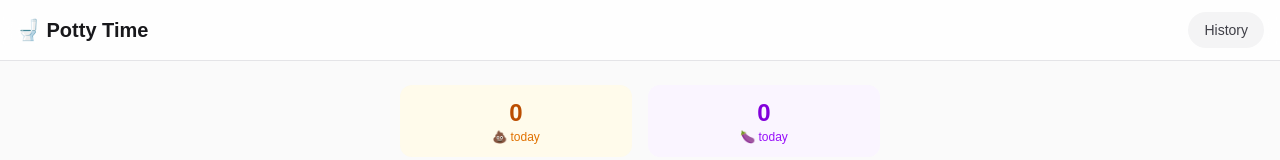
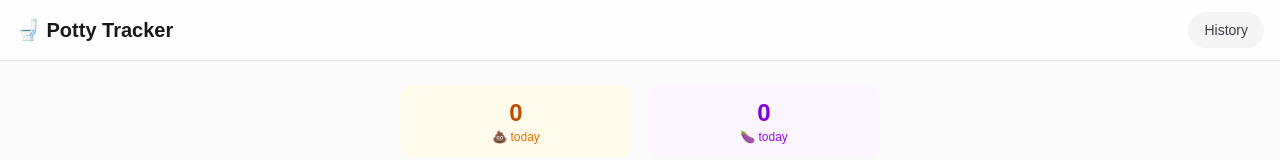
Before and after one commit to d4vid4nderson/habit-a-day, a Next.js app: page / in a window 1280 px wide. Shown: the top 160 px of the page. Built offline with nearby package versions, Linux system fonts and the light colour scheme.

Commit message:
Rename app to Potty Tracker

```diff
--- a/src/app/layout.tsx
+++ b/src/app/layout.tsx
@@ -13,13 +13,13 @@ const geistMono = Geist_Mono({
 });
 
 export const metadata: Metadata = {
-  title: "Potty Time",
+  title: "Potty Tracker",
   description: "Track your bathroom visits",
   manifest: "/manifest.json",
   appleWebApp: {
     capable: true,
     statusBarStyle: "default",
-    title: "Potty Time",
+    title: "Potty Tracker",
   },
 };
 
--- a/src/app/page.tsx
+++ b/src/app/page.tsx
@@ -167,7 +167,7 @@ export default function Home() {
         <header className="sticky top-0 z-10 border-b border-zinc-200 bg-white/80 backdrop-blur-lg dark:border-zinc-800 dark:bg-zinc-900/80">
           <div className="flex items-center justify-between px-4 py-3">
             <h1 className="text-xl font-bold text-zinc-900 dark:text-zinc-100">
-              🚽 Potty Time
+              🚽 Potty Tracker
             </h1>
           </div>
         </header>
@@ -212,7 +212,7 @@ export default function Home() {
       <header className="sticky top-0 z-10 border-b border-zinc-200 bg-white/80 backdrop-blur-lg dark:border-zinc-800 dark:bg-zinc-900/80">
         <div className="flex items-center justify-between px-4 py-3">
           <h1 className="text-xl font-bold text-zinc-900 dark:text-zinc-100">
-            🚽 Potty Time
+            🚽 Potty Tracker
           </h1>
           <button
             onClick={() => setShowHistory(true)}
```
Also changed, not shown: public/manifest.json.
